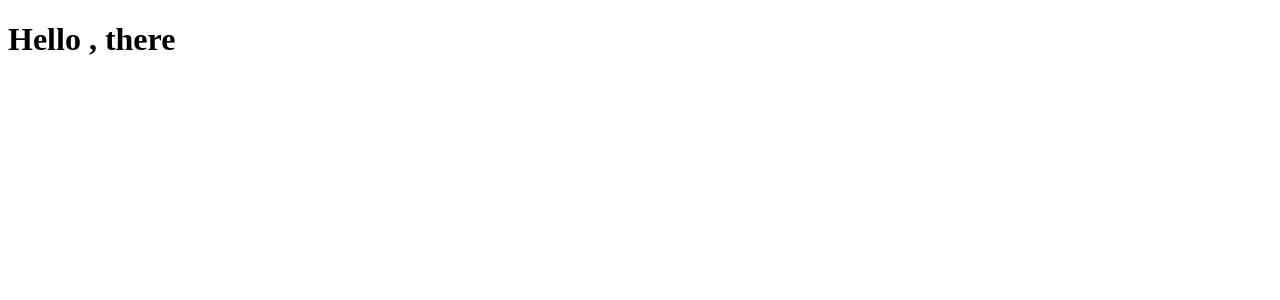
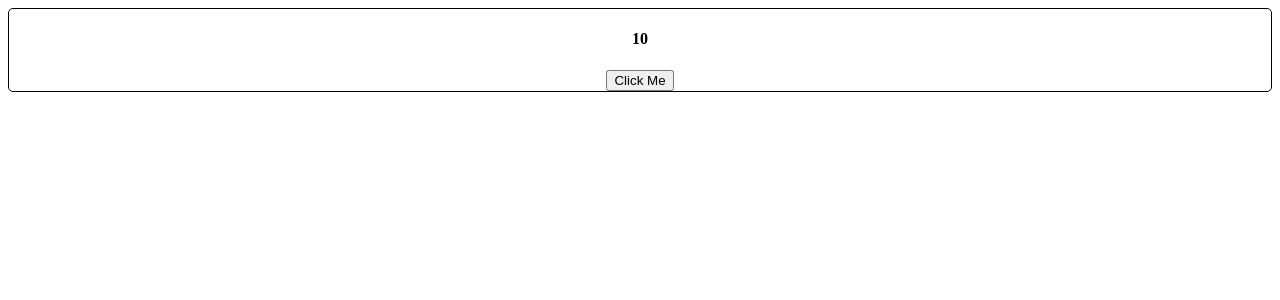
Before and after one commit to nayeftechno/love-app, a React (Create React App) app: page / in a window 1280 px wide. Shown: the top 300 px of the page. Built offline with nearby package versions, Linux system fonts and the light colour scheme.

Commit message:
Add counter component

```diff
--- a/package.json
+++ b/package.json
@@ -9,6 +9,7 @@
     "react": "^17.0.2",
     "react-dom": "^17.0.2",
     "react-scripts": "4.0.3",
+    "styled-components": "^5.3.3",
     "web-vitals": "^1.1.2"
   },
   "scripts": {
--- a/src/App.js
+++ b/src/App.js
@@ -1,4 +1,5 @@
+import Counter from "./components/Counter";
 function App(){
-  return(<h1>Hello , there</h1>);
+  return(<Counter initialState={10}/>);
 };
 export default App;
--- /dev/null
+++ b/src/components/Counter.js
@@ -0,0 +1,19 @@
+import {useState} from 'react';
+import styled from "styled-components";
+
+const Wrapper = styled.div`
+  display: flex;
+  align-items: center;
+  justify-content: center;
+  border: 1px solid #000;
+  border-radius: 5px;
+  flex-direction: column;
+`;
+
+export default function Counter({initialState}){
+    const [state,setState] = useState(Number(initialState));
+    return(<Wrapper>
+        <h4>{state}</h4>
+        <button onClick={()=>{setState(state + 1)}}>Click Me</button>
+    </Wrapper>);
+};
```
Also changed, not shown: 1 other file (tests, documents, lock files or other folders).
